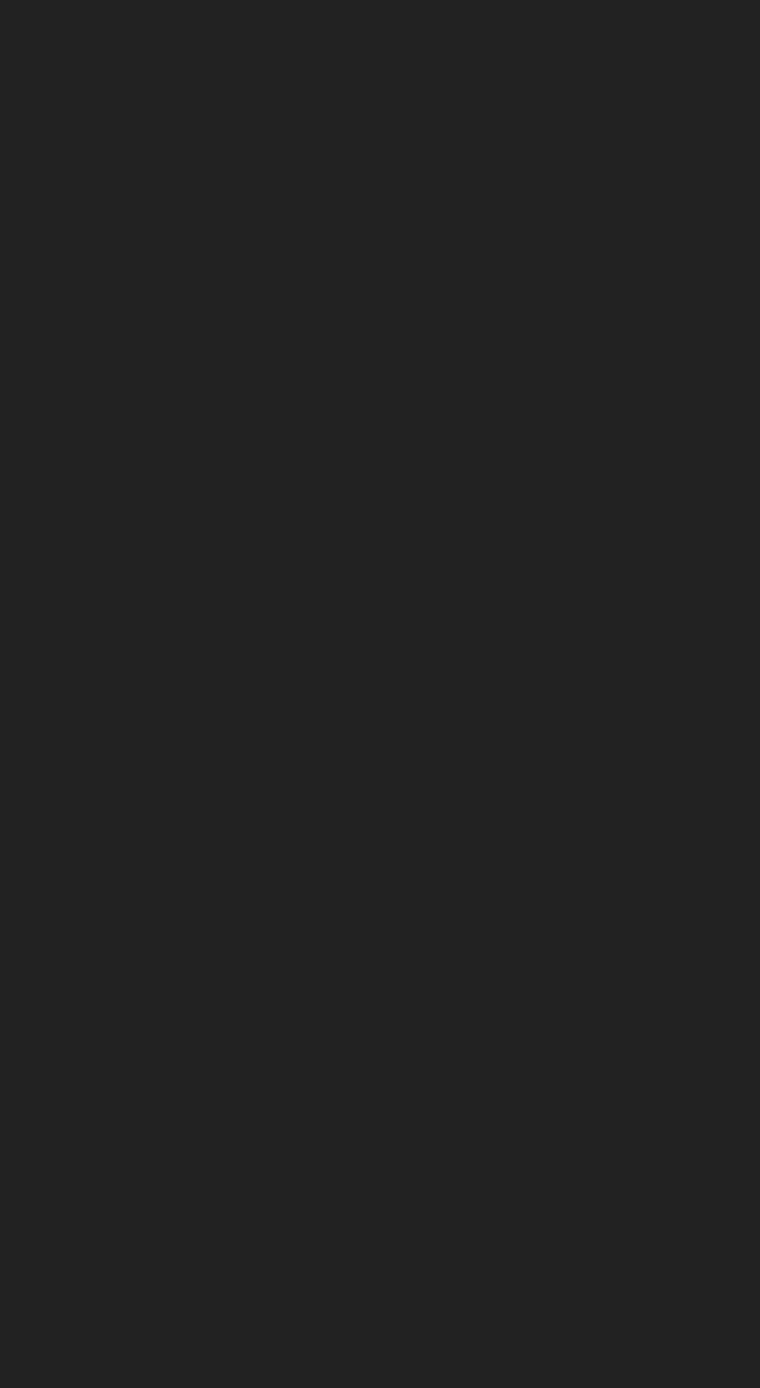
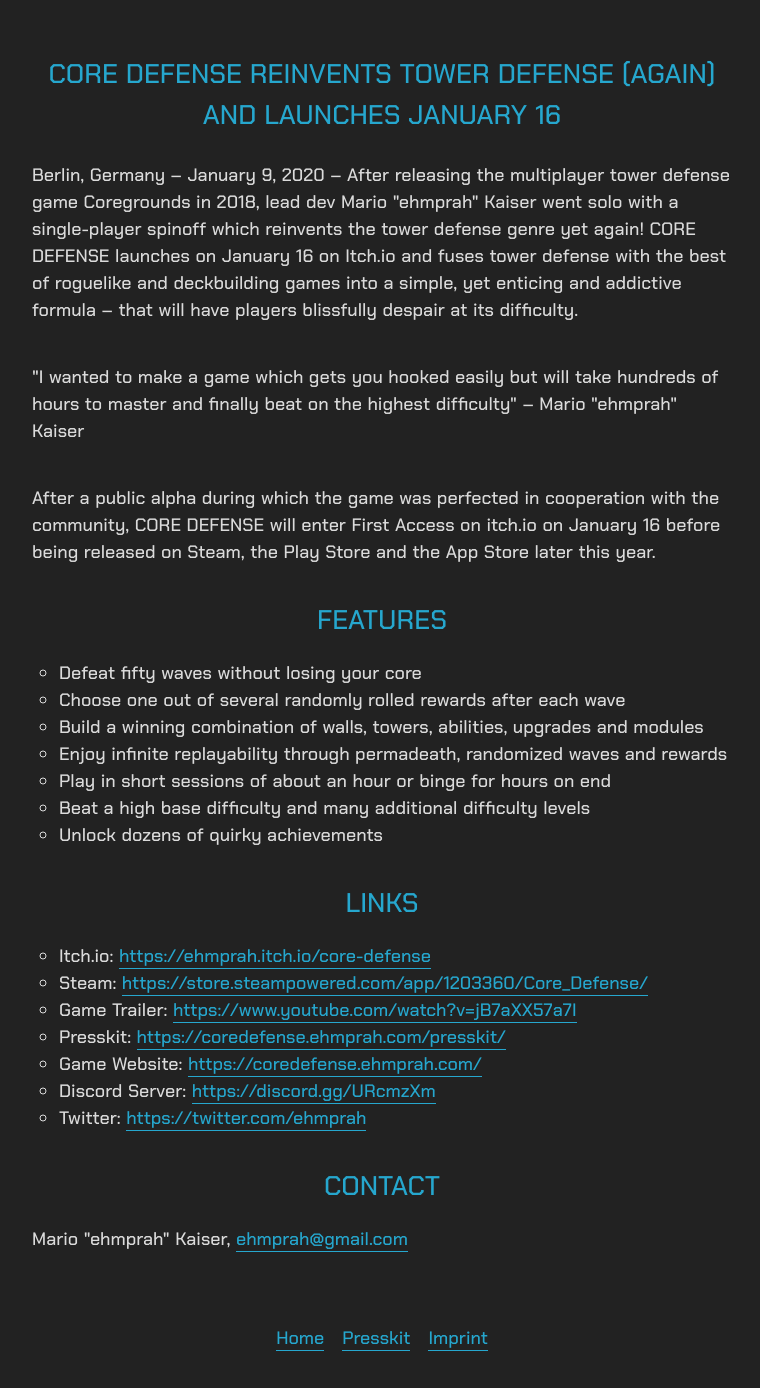
Before and after one commit to ehmprah/core-defense-website, a Nuxt app: page /press-release-20-01-09 in a window 1280 px wide. Before the commit this address had no page. Shown: the whole page, without its empty margins (258-1018 px from the left). Before the commit the page ends 800 px from the top, so only its background shows below. Built offline with nearby package versions, Linux system fonts and the light colour scheme.

Commit message:
Add press release

```diff
--- /dev/null
+++ b/pages/press-release-20-01-09.vue
@@ -0,0 +1,162 @@
+<template>
+  <div class="container">
+    <div>
+      <div class="text">
+        <h1 class="title">
+          Core Defense reinvents tower defense (again) and launches January 16
+        </h1>
+        <div class="text__description">
+          Berlin, Germany – January 9, 2020 – After releasing the multiplayer
+          tower defense game Coregrounds in 2018, lead dev Mario "ehmprah"
+          Kaiser went solo with a single-player spinoff which reinvents the
+          tower defense genre yet again! CORE DEFENSE launches on January 16 on
+          Itch.io and fuses tower defense with the best of roguelike and
+          deckbuilding games into a simple, yet enticing and addictive formula –
+          that will have players blissfully despair at its difficulty.
+        </div>
+      </div>
+
+      <div class="text">
+        <div class="text__description">
+          "I wanted to make a game which gets you hooked easily but will take
+          hundreds of hours to master and finally beat on the highest
+          difficulty" – Mario "ehmprah" Kaiser
+        </div>
+      </div>
+
+      <div class="text">
+        <div class="text__description">
+          After a public alpha during which the game was perfected in
+          cooperation with the community, CORE DEFENSE will enter First Access
+          on itch.io on January 16 before being released on Steam, the Play
+          Store and the App Store later this year.
+        </div>
+      </div>
+
+      <div class="section">
+        <h2>Features</h2>
+        <ul class="list">
+          <li>Defeat fifty waves without losing your core</li>
+          <li>
+            Choose one out of several randomly rolled rewards after each wave
+          </li>
+          <li>
+            Build a winning combination of walls, towers, abilities, upgrades
+            and modules
+          </li>
+          <li>
+            Enjoy infinite replayability through permadeath, randomized waves
+            and rewards
+          </li>
+          <li>
+            Play in short sessions of about an hour or binge for hours on end
+          </li>
+          <li>
+            Beat a high base difficulty and many additional difficulty levels
+          </li>
+          <li>Unlock dozens of quirky achievements</li>
+        </ul>
+      </div>
+
+      <div class="section">
+        <h2>Links</h2>
+        <ul class="list">
+          <li>
+            Itch.io:
+            <a href="https://ehmprah.itch.io/core-defense"
+              >https://ehmprah.itch.io/core-defense</a
+            >
+          </li>
+          <li>
+            Steam:
+            <a href="https://store.steampowered.com/app/1203360/Core_Defense/"
+              >https://store.steampowered.com/app/1203360/Core_Defense/</a
+            >
+          </li>
+          <li>
+            Game Trailer:
+            <a href="https://www.youtube.com/watch?v=jB7aXX57a7I"
+              >https://www.youtube.com/watch?v=jB7aXX57a7I</a
+            >
+          </li>
+          <li>
+            Presskit:
+            <a href="https://coredefense.ehmprah.com/presskit/"
+              >https://coredefense.ehmprah.com/presskit/</a
+            >
+          </li>
+          <li>
+            Game Website:
+            <a href="https://coredefense.ehmprah.com/"
+              >https://coredefense.ehmprah.com/</a
+            >
+          </li>
+          <li>
+            Discord Server:
+            <a href="https://discord.gg/URcmzXm">https://discord.gg/URcmzXm</a>
+          </li>
+          <li>
+            Twitter:
+            <a href="https://twitter.com/ehmprah"
+              >https://twitter.com/ehmprah</a
+            >
+          </li>
+        </ul>
+      </div>
+
+      <div class="text">
+        <h2>Contact</h2>
+        <div class="text__description">
+          Mario "ehmprah" Kaiser,
+          <a href="mailto:ehmprah@gmail.com">ehmprah@gmail.com</a>
+        </div>
+      </div>
+
+      <div class="footer">
+        <Navigation />
+      </div>
+    </div>
+  </div>
+</template>
+
+<script>
+import Navigation from '~/components/Navigation.vue';
+
+export default {
+  components: {
+    Navigation
+  },
+  head() {
+    return {
+      title:
+        'Core Defense reinvents tower defense (again) and launches January 16'
+    };
+  }
+};
+</script>
+
+<style lang="scss">
+.title {
+  margin-top: 2em;
+  line-height: 1.5em;
+}
+
+.text {
+  width: 80vw;
+  max-width: 700px;
+  margin: 0 auto 40px auto;
+  &__description {
+    text-align: left;
+    margin: 1em 0;
+  }
+}
+
+.section {
+  max-width: 700px;
+  margin: 40px auto;
+}
+
+.footer {
+  margin: 4em 0 2em 0;
+}
+</style>
```
